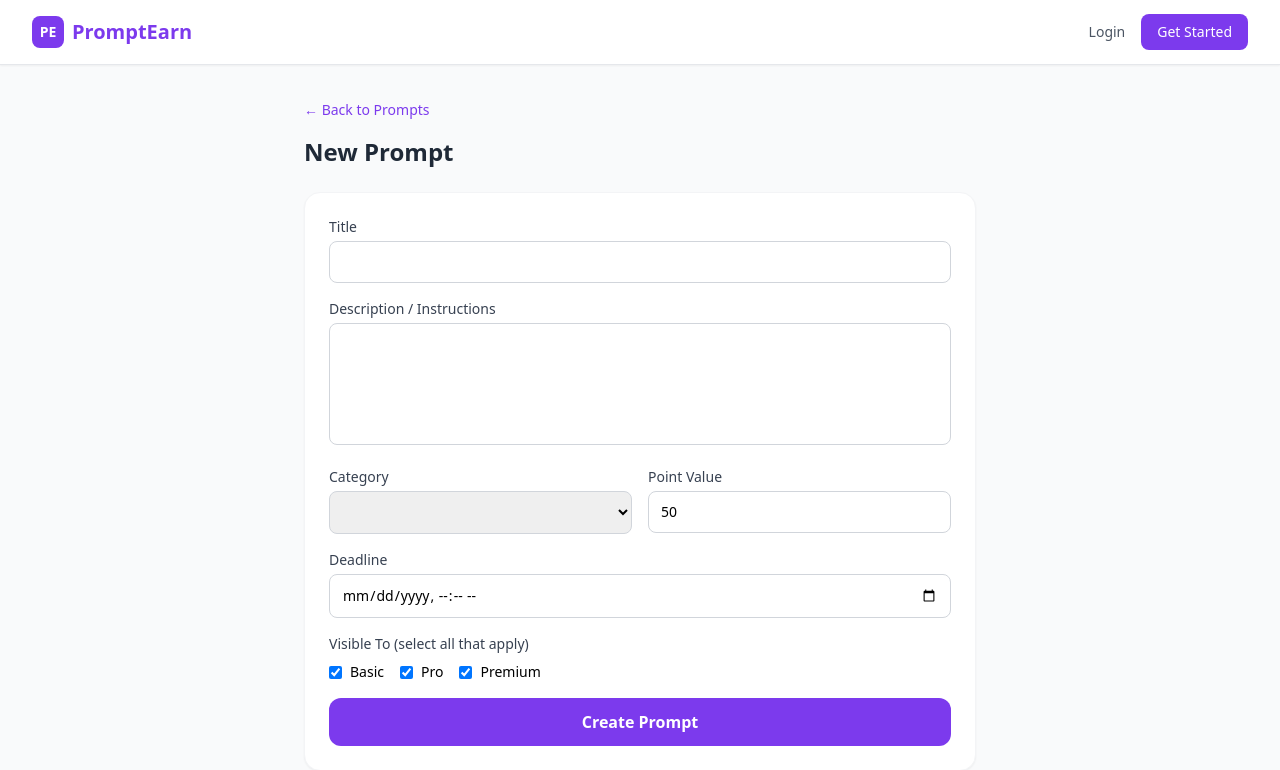
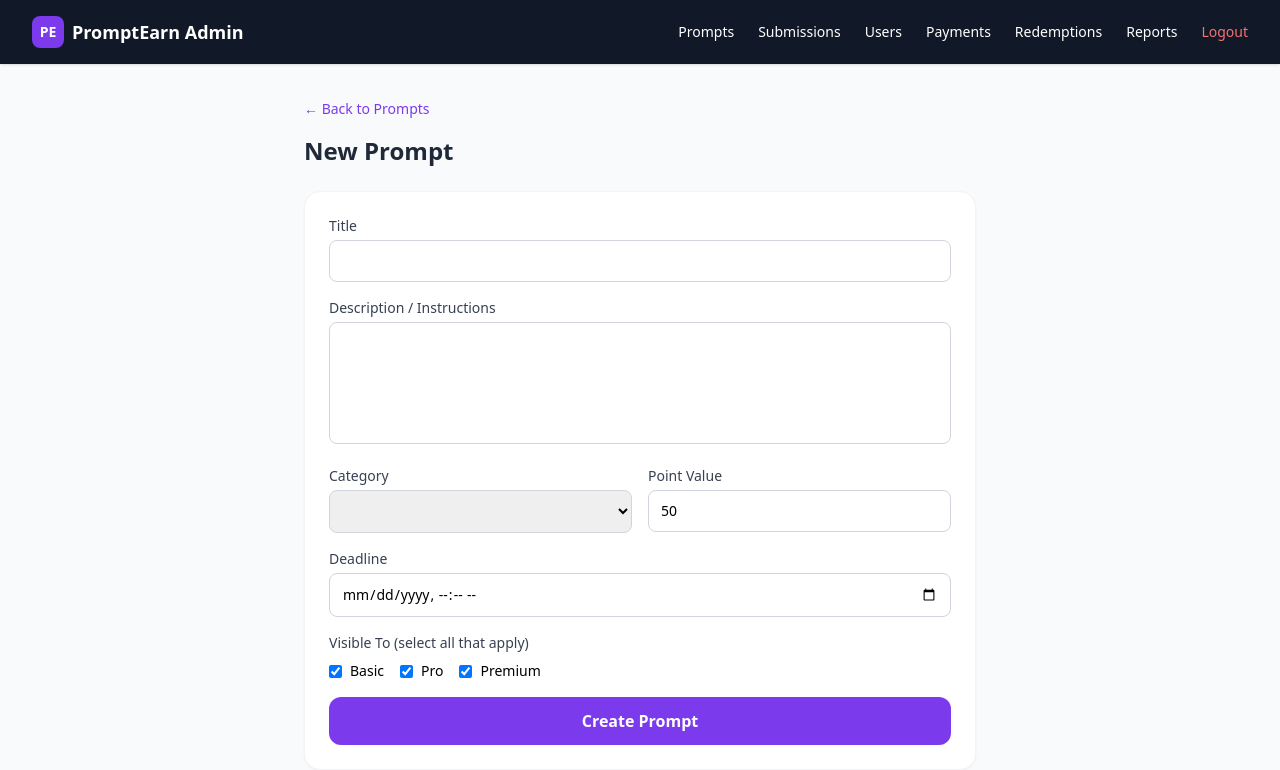
Before and after one commit to viviztech/prompt2earn, a Python web app: template app/templates/admin/prompt_form.html in a window 1280 px wide. Shown: the top 770 px of the page. Run offline with Jinja, Linux system fonts and the light colour scheme; the template is opened without the code that fills it, so the values that code supplies are empty; some libraries are stand-ins or nearby versions.

Commit message:
Fix admin navbar: use shared base_admin.html for all admin pages
All admin templates now extend admin/base_admin.html which always
renders the dark admin navbar. Previously most pages fell through to
base.html's user navbar on navigation.

Co-Authored-By: Claude Sonnet 4.6 <noreply@anthropic.com>

```diff
--- /dev/null
+++ b/app/templates/admin/base_admin.html
@@ -0,0 +1,26 @@
+{% extends "base.html" %}
+{% block navbar %}
+<nav class="bg-gray-900 text-white shadow sticky top-0 z-50">
+    <div class="max-w-7xl mx-auto px-4 sm:px-6 lg:px-8">
+        <div class="flex justify-between h-16 items-center">
+            <a href="/admin/dashboard" class="flex items-center gap-2">
+                <div class="w-8 h-8 bg-brand-700 rounded-lg flex items-center justify-center">
+                    <span class="text-white font-bold text-sm">PE</span>
+                </div>
+                <span class="text-lg font-bold">PromptEarn Admin</span>
+            </a>
+            <div class="flex items-center gap-6 text-sm">
+                <a href="/admin/prompts" class="hover:text-purple-300 {% if active_nav == 'prompts' %}text-purple-300 font-semibold{% endif %}">Prompts</a>
+                <a href="/admin/submissions" class="hover:text-purple-300 {% if active_nav == 'submissions' %}text-purple-300 font-semibold{% endif %}">Submissions</a>
+                <a href="/admin/users" class="hover:text-purple-300 {% if active_nav == 'users' %}text-purple-300 font-semibold{% endif %}">Users</a>
+                <a href="/admin/payments" class="hover:text-purple-300 {% if active_nav == 'payments' %}text-purple-300 font-semibold{% endif %}">Payments</a>
+                <a href="/admin/redemptions" class="hover:text-purple-300 {% if active_nav == 'redemptions' %}text-purple-300 font-semibold{% endif %}">Redemptions</a>
+                <a href="/admin/reports" class="hover:text-purple-300 {% if active_nav == 'reports' %}text-purple-300 font-semibold{% endif %}">Reports</a>
+                <form method="post" action="/auth/logout" class="inline">
+                    <button class="text-red-400 hover:text-red-300">Logout</button>
+                </form>
+            </div>
+        </div>
+    </div>
+</nav>
+{% endblock %}
--- a/app/templates/admin/payment_review.html
+++ b/app/templates/admin/payment_review.html
@@ -1,4 +1,4 @@
-{% extends "base.html" %}
+{% extends "admin/base_admin.html" %}
 {% block title %}Review Payment — Admin{% endblock %}
 {% block content %}
 <a href="/admin/payments" class="text-sm text-brand-700 hover:underline mb-4 inline-block">← Back to Payments</a>
--- a/app/templates/admin/payments.html
+++ b/app/templates/admin/payments.html
@@ -1,4 +1,4 @@
-{% extends "base.html" %}
+{% extends "admin/base_admin.html" %}
 {% block title %}Manual Payments — Admin{% endblock %}
 {% block content %}
 <div class="flex justify-between items-center mb-6">
--- a/app/templates/admin/plans.html
+++ b/app/templates/admin/plans.html
@@ -1,4 +1,4 @@
-{% extends "base.html" %}
+{% extends "admin/base_admin.html" %}
 {% block title %}Plans — Admin{% endblock %}
 {% block content %}
 <h1 class="text-2xl font-bold text-gray-800 mb-6">Subscription Plans</h1>
--- a/app/templates/admin/prompt_form.html
+++ b/app/templates/admin/prompt_form.html
@@ -1,4 +1,4 @@
-{% extends "base.html" %}
+{% extends "admin/base_admin.html" %}
 {% block title %}{% if prompt %}Edit{% else %}New{% endif %} Prompt — Admin{% endblock %}
 {% block content %}
 <div class="max-w-2xl mx-auto">
--- a/app/templates/admin/prompts.html
+++ b/app/templates/admin/prompts.html
@@ -1,4 +1,4 @@
-{% extends "base.html" %}
+{% extends "admin/base_admin.html" %}
 {% block title %}Prompts — Admin{% endblock %}
 {% block content %}
 <div class="flex justify-between items-center mb-6">
--- a/app/templates/admin/redemptions.html
+++ b/app/templates/admin/redemptions.html
@@ -1,4 +1,4 @@
-{% extends "base.html" %}
+{% extends "admin/base_admin.html" %}
 {% block title %}Redemptions — Admin{% endblock %}
 {% block content %}
 <div class="flex justify-between items-center mb-6">
--- a/app/templates/admin/reports.html
+++ b/app/templates/admin/reports.html
@@ -1,4 +1,4 @@
-{% extends "base.html" %}
+{% extends "admin/base_admin.html" %}
 {% block title %}Reports — Admin{% endblock %}
 {% block content %}
 <h1 class="text-2xl font-bold text-gray-800 mb-6">Revenue & Analytics</h1>
--- a/app/templates/admin/submission_review.html
+++ b/app/templates/admin/submission_review.html
@@ -1,4 +1,4 @@
-{% extends "base.html" %}
+{% extends "admin/base_admin.html" %}
 {% block title %}Review Submission — Admin{% endblock %}
 {% block content %}
 <a href="/admin/submissions" class="text-sm text-brand-700 hover:underline mb-4 inline-block">← Back to Submissions</a>
--- a/app/templates/admin/submissions.html
+++ b/app/templates/admin/submissions.html
@@ -1,6 +1,5 @@
-{% extends "base.html" %}
+{% extends "admin/base_admin.html" %}
 {% block title %}Submissions — Admin{% endblock %}
-{% block navbar %}{{ super() }}{% endblock %}
 {% block content %}
 <div class="flex justify-between items-center mb-6">
     <h1 class="text-2xl font-bold text-gray-800">Submissions</h1>
--- a/app/templates/admin/user_detail.html
+++ b/app/templates/admin/user_detail.html
@@ -1,4 +1,4 @@
-{% extends "base.html" %}
+{% extends "admin/base_admin.html" %}
 {% block title %}{{ target_user.full_name }} — Admin{% endblock %}
 {% block content %}
 <a href="/admin/users" class="text-sm text-brand-700 hover:underline mb-4 inline-block">← Back to Users</a>
--- a/app/templates/admin/users.html
+++ b/app/templates/admin/users.html
@@ -1,4 +1,4 @@
-{% extends "base.html" %}
+{% extends "admin/base_admin.html" %}
 {% block title %}Users — Admin{% endblock %}
 {% block content %}
 <div class="flex justify-between items-center mb-6">
```
Also changed, not shown: app/templates/admin/dashboard.html (+1 -26 lines).
